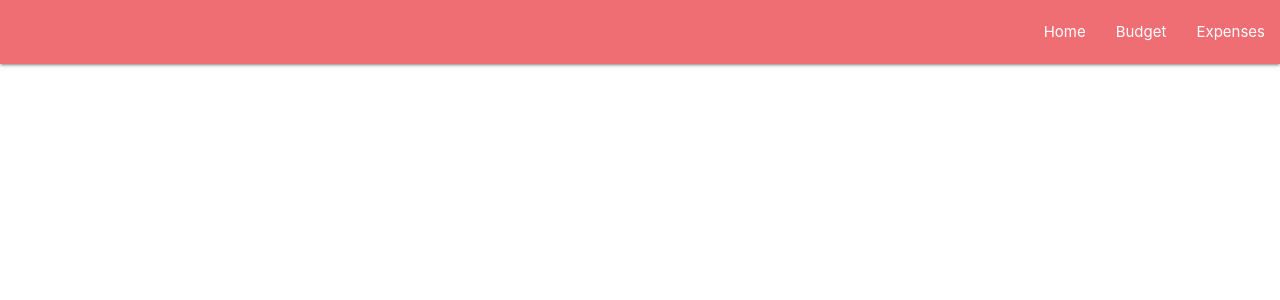
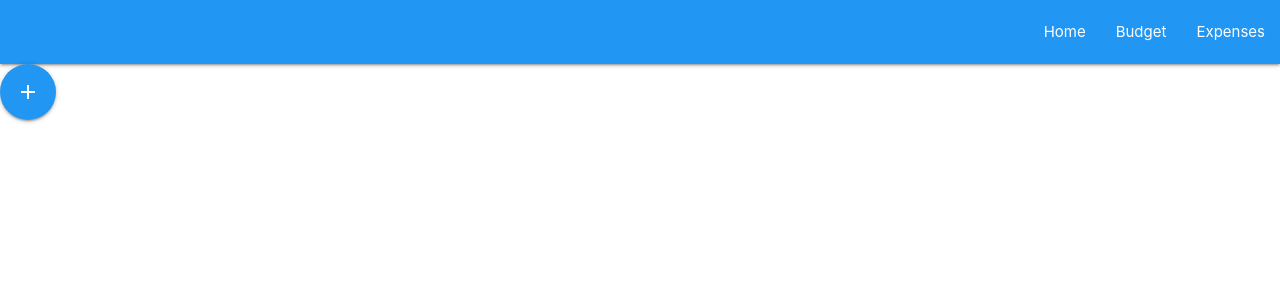
Before and after one commit to jrmeyers92/expensetracker, a React (Create React App) app: page / in a window 1280 px wide. Shown: the top 300 px of the page. Built offline with nearby package versions, Linux system fonts and the light colour scheme.

Commit message:
added floating button

```diff
--- a/src/App.js
+++ b/src/App.js
@@ -1,11 +1,13 @@
 import React from "react";
+import M from "materialize-css";
 import Nav from "./components/nav/Nav";
-import M from "materialize-css";
+import ButtonFloating from "./components/ButtonFloating/ButtonFloating";
 
 function App() {
 	return (
 		<div>
 			<Nav />
+			<ButtonFloating />
 		</div>
 	);
 }
--- /dev/null
+++ b/src/components/ButtonFloating/ButtonFloating.js
@@ -0,0 +1,16 @@
+import React from "react";
+import { Button, Icon } from "react-materialize";
+
+const ButtonFloating = () => {
+	return (
+		<Button
+			className='blue'
+			floating
+			node='button'
+			icon={<Icon>add</Icon>}
+			large
+			waves='light'></Button>
+	);
+};
+
+export default ButtonFloating;
--- a/src/components/nav/Nav.js
+++ b/src/components/nav/Nav.js
@@ -5,7 +5,7 @@ import { Navbar, NavItem } from "react-materialize";
 const Nav = () => {
 	return (
 		<div>
-			<Navbar alignLinks='right'>
+			<Navbar alignLinks='right' className='blue'>
 				<NavItem>Home</NavItem>
 				<NavItem>Budget</NavItem>
 				<NavItem>Expenses</NavItem>
```
Also changed, not shown: 1 other file (tests, documents, lock files or other folders).
